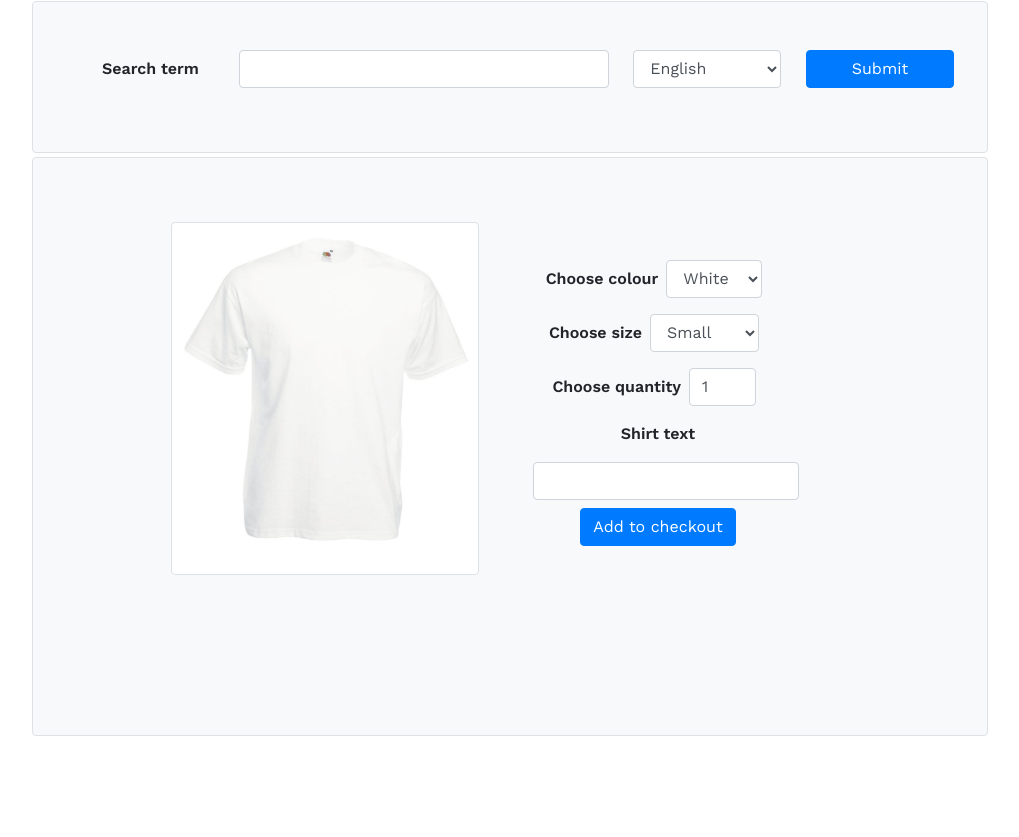
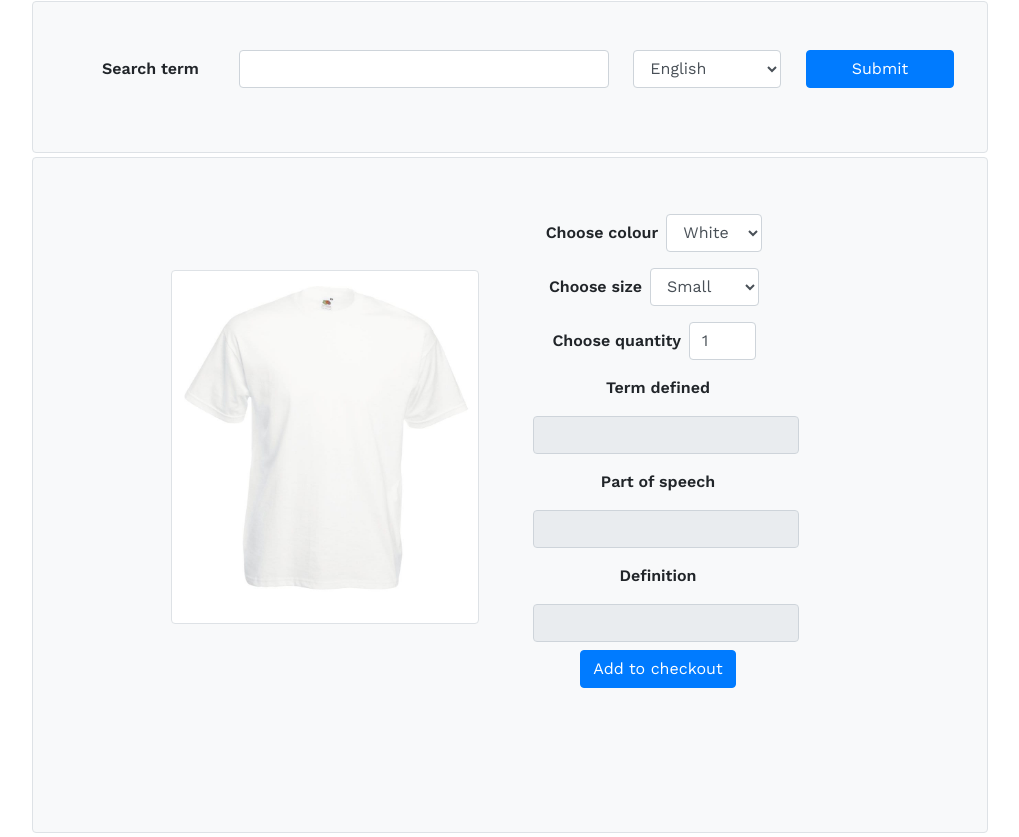
Before and after one commit to Digletto/edaf90-shirt-store, an Angular app in the folder angular-shirt-app/: page /shop in a window 1280 px wide. Shown: the part 399-1236 px from the top of the page, without its empty margins (130-1149 px from the left). Before the commit the page ends 1139 px from the top, so only its background shows below. Built offline with nearby package versions, Linux system fonts and the light colour scheme.

Commit message:
Added some code to put all parts of the definition where they need to be for shirt objects to be initialized properly

```diff
--- a/angular-shirt-app/src/app/Shop/shop.component.html
+++ b/angular-shirt-app/src/app/Shop/shop.component.html
@@ -60,10 +60,16 @@
 
               <input id="shirtquantity" name="shirtquantity" class="form-control d-inline  w-25 m-2" type="number" min="1" max="200" step="1" oninput="validity.valid||(value='');" value="1"
               (change)="onChangeQuantity($event)" [(ngModel)]="selectedShirtQuantity">
+              <br>
 
-              <label for="shirttext" class="m-2">Shirt text</label>
+              <label for="shirtterm" class="m-2">Term defined</label>
+              <input id="shirtterm" name="shirtterm" class="form-control d-inline w-500 m-2" type="text" [(ngModel)]="selectedShirtTerm" disabled>
 
-              <input id="shirttext" name="shirttext" class="form-control d-inline w-500 m-2" type="text" [(ngModel)]="selectedShirtText">
+              <label for="shirtpartofspeech" class="m-2">Part of speech</label>
+              <input id="shirtpartofspeech" name="shirtpartofspeech" class="form-control d-inline w-500 m-2" type="text" [(ngModel)]="selectedShirtPartOfSpeech" disabled>
+
+              <label for="shirtdefinition" class="m-2">Definition</label>
+              <input id="shirtdefinition" name="shirtdefinition" class="form-control d-inline w-500 m-2" type="text" [(ngModel)]="selectedShirtDefinition" disabled>
 
               <input type="submit" class="btn btn-primary" value="Add to checkout">
             </div>
--- a/angular-shirt-app/src/app/Shop/shop.component.ts
+++ b/angular-shirt-app/src/app/Shop/shop.component.ts
@@ -16,7 +16,10 @@ import {Shirt} from '../models/Shirt'
     selectedShirtColor: string = "white";
     selectedShirtSize: string = "Small";
     selectedShirtQuantity: number = 1;
-    selectedShirtText: string;
+
+    selectedShirtTerm: string;
+    selectedShirtPartOfSpeech: string;
+    selectedShirtDefinition: string;
 
 
     tshirts;
@@ -35,7 +38,9 @@ import {Shirt} from '../models/Shirt'
     }
 
     receiveMessage(event) {
-      this.selectedShirtText = event;
+      this.selectedShirtTerm = event.term;
+      this.selectedShirtPartOfSpeech = event.partOfSpeech;
+      this.selectedShirtDefinition = event.text;
     }
 
     onChangeQuantity(event: any) {
@@ -44,8 +49,8 @@ import {Shirt} from '../models/Shirt'
     }
 
     onChangeColor(event: any) {
-      this.selectedShirt.color= event.target.value;
-      this.selectedShirtColor=this.selectedShirt.color;
+      this.selectedShirt.color = event.target.value;
+      this.selectedShirtColor = this.selectedShirt.color;
 
     }
 
@@ -62,6 +67,10 @@ import {Shirt} from '../models/Shirt'
     }
 
     onSubmitForm() {
+      this.selectedShirt.word = this.selectedShirtTerm;
+      this.selectedShirt.form = this.selectedShirtPartOfSpeech;
+      this.selectedShirt.def = this.selectedShirtDefinition;
+
       this.tshirts = JSON.parse(localStorage.getItem("tshirts"))
 
       this.tshirts.push(this.selectedShirt)
--- a/angular-shirt-app/src/app/wiktionary-search.service.ts
+++ b/angular-shirt-app/src/app/wiktionary-search.service.ts
@@ -28,7 +28,11 @@ export class WiktionarySearchService {
       for(let definitionArea of response[langCode]) {
         for(let replyDefinition of definitionArea.definitions) {
           let text = replyDefinition.definition.replace(/<.*?>/g, '');
-          let definition = `${term} (${definitionArea.partOfSpeech}): ${text}`;
+          let definition = {
+            term: term,
+            partOfSpeech: definitionArea.partOfSpeech,
+            text: text
+          };
           definitions.push(definition);
         }
       }
--- a/angular-shirt-app/src/app/wiktionary-search/wiktionary-search.component.html
+++ b/angular-shirt-app/src/app/wiktionary-search/wiktionary-search.component.html
@@ -9,8 +9,13 @@
   </div>
   <div id="results">
     <ul class="list-group" id="definition-results">
-      <li class="list-group-item list-group-item-action" *ngFor="let def of definitions" (click)="onDefinitionSelect($event)">
-        {{ def }}
+      <li class="list-group-item list-group-item-action"
+        *ngFor="let def of definitions"
+        [attr.data-term]="def.term"
+        [attr.data-partOfSpeech]="def.partOfSpeech"
+        [attr.data-text]="def.text"
+        (click)="onDefinitionSelect($event)">
+        {{ def.term }} ({{ def.partOfSpeech }}): {{ def.text }}
       </li>
     </ul>
   </div>
--- a/angular-shirt-app/src/app/wiktionary-search/wiktionary-search.component.ts
+++ b/angular-shirt-app/src/app/wiktionary-search/wiktionary-search.component.ts
@@ -8,7 +8,7 @@ import { WiktionarySearchService } from '../wiktionary-search.service';
 })
 export class WiktionarySearchComponent implements OnInit {
 
-  @Output() messageEvent = new EventEmitter<string>();
+  @Output() messageEvent = new EventEmitter<{}>();
 
   langs = {
     'English': 'en',
@@ -31,7 +31,12 @@ export class WiktionarySearchComponent implements OnInit {
     }
 
     event.target.classList.add("active");
-    this.messageEvent.emit(event.target.textContent.trim());
+    console.log(event.target);
+    this.messageEvent.emit({
+      term: event.target.getAttribute("data-term"),
+      partOfSpeech: event.target.getAttribute("data-partOfSpeech"),
+      text: event.target.getAttribute("data-text"),
+    });
   }
 
   onSubmit(form) {
```
